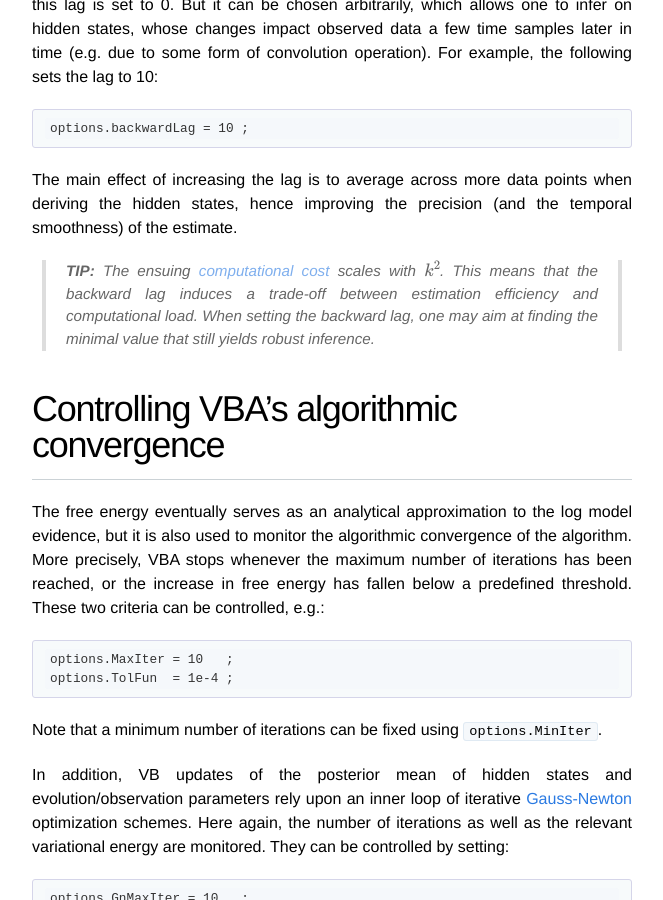
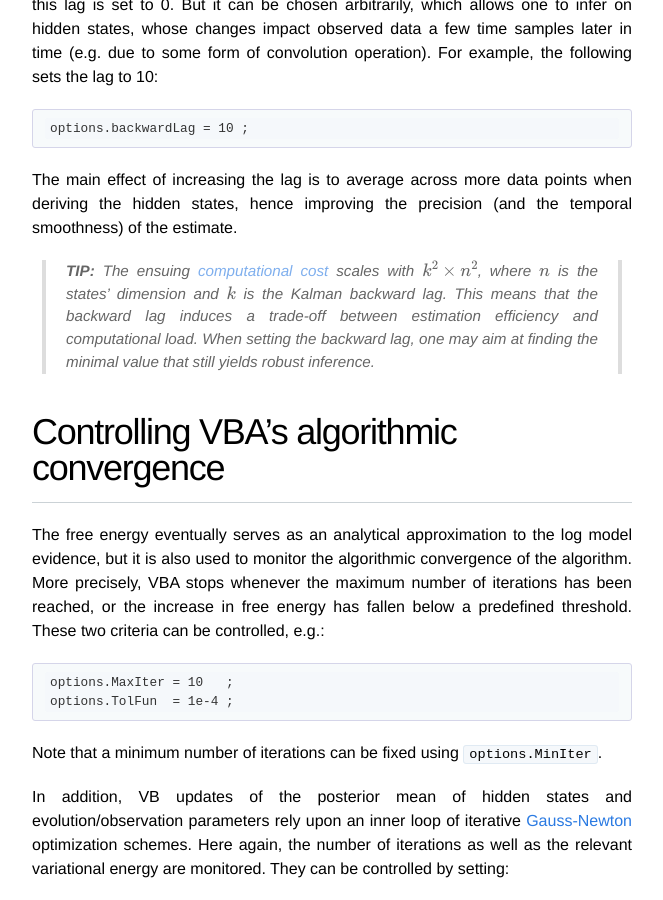
Before and after one commit to MBB-team/VBA-toolbox, a Jekyll site: the page built from _wiki/Controlling-the-inversion-using-VBA-options.md, in a window 1280 px wide and 900 px high, scrolled down 3273 px. Shown: the whole window, without its empty margins (308-971 px from the left). Built offline with Jekyll 4.4.1, drawn with Linux system fonts in a browser that asks for light colours; nearby versions of some CDN libraries; formulas are drawn with MathJax 3.

Commit message:
Update Controlling-the-inversion-using-VBA-options.md

```diff
--- a/_wiki/Controlling-the-inversion-using-VBA-options.md
+++ b/_wiki/Controlling-the-inversion-using-VBA-options.md
@@ -74,7 +74,7 @@
 
 The main effect of increasing the lag is to average across more data points when deriving the hidden states, hence improving the precision (and the temporal smoothness) of the estimate.
 
-> **TIP:** The ensuing [computational cost](https://en.wikipedia.org/wiki/Computational_complexity_of_mathematical_operations) scales with $$k^2$$. This means that the backward lag induces a trade-off between estimation efficiency and computational load. When setting the backward lag, one may aim at finding the minimal value that still yields robust inference.
+> **TIP:** The ensuing [computational cost](https://en.wikipedia.org/wiki/Computational_complexity_of_mathematical_operations) scales with $$k^2 \times n^2$$, where $$n$$ is the states' dimension and $$k$$ is the Kalman backward lag. This means that the backward lag induces a trade-off between estimation efficiency and computational load. When setting the backward lag, one may aim at finding the minimal value that still yields robust inference.
 
 
 # Controlling VBA's algorithmic convergence
```
